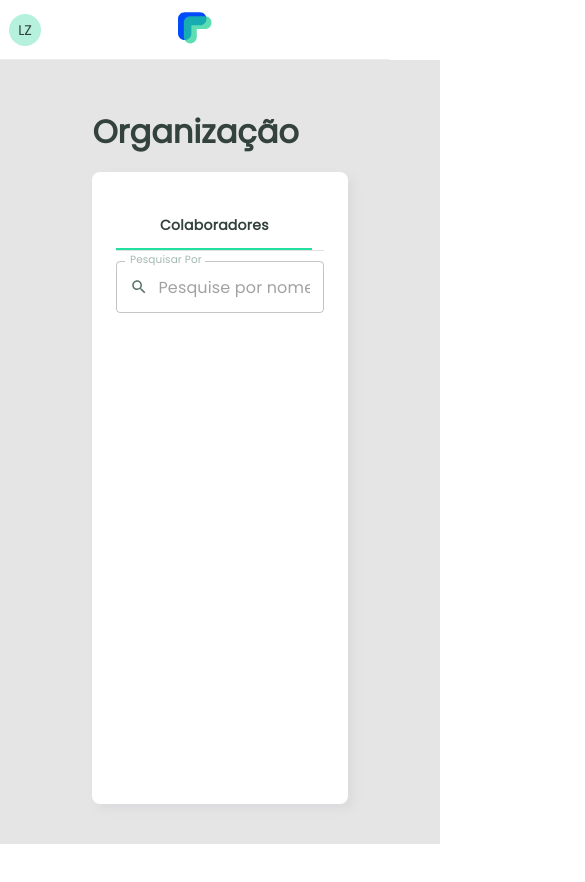
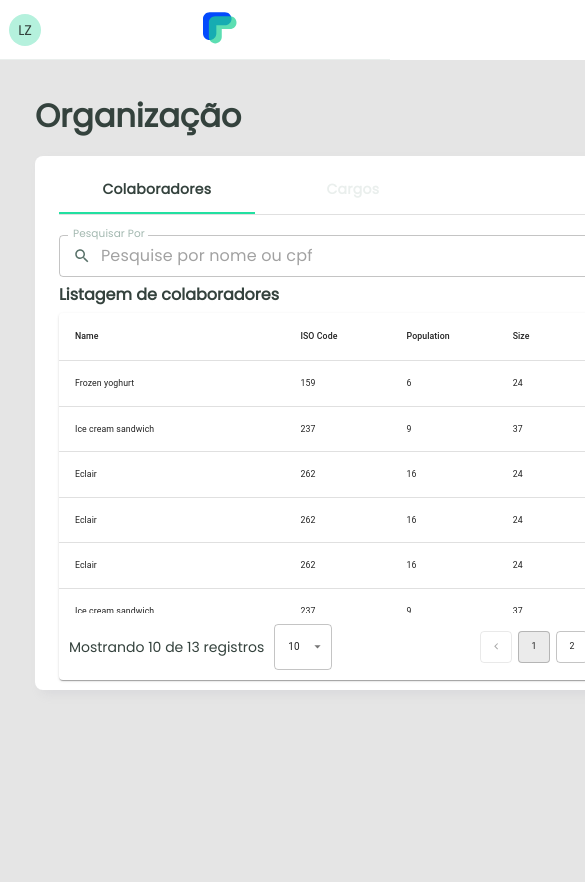
Before and after one commit to sguirodriguez/pedidopago-challenge, a Next.js app: page / in a window 390 px wide. Shown: the top 882 px of the page, 585 px wide, since content can reach past the window. Before the commit the page ends 844 px from the top, so only its background shows below. Built offline with nearby package versions, Linux system fonts and the light colour scheme.

Commit message:
feat: created component data table and adjust responsive for screen breakpoints

```diff
--- /dev/null
+++ b/src/components/DataTable/dataTable.components.tsx
@@ -0,0 +1,132 @@
+import React, { useState } from 'react'
+import Table from '@mui/material/Table'
+import TableBody from '@mui/material/TableBody'
+import TableCell from '@mui/material/TableCell'
+import TableContainer from '@mui/material/TableContainer'
+import TableHead from '@mui/material/TableHead'
+import TableRow from '@mui/material/TableRow'
+import Paper from '@mui/material/Paper'
+import Pagination from '@mui/material/Pagination'
+import MenuItem from '@mui/material/MenuItem'
+import Select from '@mui/material/Select'
+import { FooterPagination, FooterLeft, FooterTitle } from './dataTable.styles'
+
+interface Column {
+  id: 'name' | 'calories' | 'fat' | 'carbs' | 'protein'
+  label: string
+  minWidth?: number
+  align?: 'right' | 'left'
+  format?: (value: number) => string
+}
+
+const DataTable = () => {
+  const [page, setPage] = useState(0)
+  const [rowsPerPage, setRowsPerPage] = useState(10)
+
+  const handleChangeRows = (event: any) => {
+    setRowsPerPage(event.target.value)
+  }
+
+  const handleChangePage = (event: unknown, newPage: number) => {
+    setPage(newPage - 1)
+  }
+
+  const columns: readonly Column[] = [
+    { id: 'name', label: 'Name', minWidth: 170, align: 'left' },
+    { id: 'calories', label: 'ISO Code', minWidth: 80, align: 'left' },
+    { id: 'fat', label: 'Population', minWidth: 80, align: 'left' },
+    { id: 'carbs', label: 'Size', minWidth: 80, align: 'left' },
+    { id: 'protein', label: 'Best', minWidth: 80, align: 'left' },
+  ]
+
+  function createData(
+    name: string,
+    calories: number,
+    fat: number,
+    carbs: number,
+    protein: number
+  ) {
+    return { name, calories, fat, carbs, protein }
+  }
+
+  const rows = [
+    createData('Frozen yoghurt', 159, 6.0, 24, 4.0),
+    createData('Ice cream sandwich', 237, 9.0, 37, 4.3),
+    createData('Eclair', 262, 16.0, 24, 6.0),
+    createData('Eclair', 262, 16.0, 24, 6.0),
+    createData('Eclair', 262, 16.0, 24, 6.0),
+    createData('Ice cream sandwich', 237, 9.0, 37, 4.3),
+    createData('Ice cream sandwich', 237, 9.0, 37, 4.3),
+    createData('Ice cream sandwich', 237, 9.0, 37, 4.3),
+    createData('Ice cream sandwich', 237, 9.0, 37, 4.3),
+    createData('Ice cream sandwich', 237, 9.0, 37, 4.3),
+    createData('Ice cream sandwich', 237, 9.0, 37, 4.3),
+    createData('Frozen yoghurt', 159, 6.0, 24, 4.0),
+    createData('Frozen yoghurt', 159, 6.0, 24, 4.0),
+  ]
+
+  return (
+    <Paper sx={{ width: '100%', overflow: 'hidden' }}>
+      <TableContainer sx={{ maxHeight: 300 }}>
+        <Table sx={{ minWidth: 650 }} stickyHeader aria-label="sticky table">
+          <TableHead>
+            <TableRow>
+              {columns.map(column => (
+                <TableCell
+                  key={column.id}
+                  align={column.align}
+                  style={{ minWidth: column.minWidth }}
+                >
+                  {column.label}
+                </TableCell>
+              ))}
+            </TableRow>
+          </TableHead>
+          <TableBody>
+            {rows
+              .slice(page * rowsPerPage, page * rowsPerPage + rowsPerPage)
+              .map((row, index) => {
+                return (
+                  <TableRow hover role="checkbox" tabIndex={-1} key={index}>
+                    {columns.map(column => {
+                      const value = row[column.id]
+                      return (
+                        <TableCell key={column.id} align={column.align}>
+                          {value}
+                        </TableCell>
+                      )
+                    })}
+                  </TableRow>
+                )
+              })}
+          </TableBody>
+        </Table>
+      </TableContainer>
+
+      <FooterPagination>
+        <FooterLeft>
+          <FooterTitle>
+            Mostrando {rowsPerPage} de {rows.length} registros
+          </FooterTitle>
+          <Select
+            defaultValue={10}
+            value={rowsPerPage}
+            onChange={handleChangeRows}
+          >
+            <MenuItem value={10}>10</MenuItem>
+            <MenuItem value={20}>20</MenuItem>
+            <MenuItem value={50}>50</MenuItem>
+          </Select>
+        </FooterLeft>
+        <Pagination
+          count={Math.ceil(rows.length / rowsPerPage)}
+          onChange={handleChangePage}
+          variant="outlined"
+          shape="rounded"
+        />
+      </FooterPagination>
+    </Paper>
+  )
+}
+
+export default DataTable
--- /dev/null
+++ b/src/components/DataTable/dataTable.styles.tsx
@@ -0,0 +1,23 @@
+import styled from '@emotion/styled'
+import Stack from '@mui/material/Stack'
+import { textDefault } from '../../styles/global'
+
+export const FooterPagination = styled(Stack)`
+  padding: 10px;
+  display: flex;
+  flex-direction: row;
+  justify-content: space-between;
+  align-items: center;
+`
+
+export const FooterLeft = styled.div`
+  display: flex;
+  flex-direction: row;
+  justify-content: center;
+  align-items: center;
+  gap: 10px;
+`
+export const FooterTitle = styled(textDefault)`
+  font-size: 1.4rem;
+  line-height: 2.4rem;
+`
--- a/src/components/input/input.components.tsx
+++ b/src/components/input/input.components.tsx
@@ -46,8 +46,9 @@ const InputText = ({
             startAdornment: icon,
             style: inputStyle || {
               borderColor: colors.gray,
-              height: 52,
+              height: '4.2rem',
               fontSize: '1.6rem',
+              lineHeight: '2.4rem',
               fontFamily: 'Poppins',
             },
             notched: true,
--- a/src/components/layout/layout.styles.tsx
+++ b/src/components/layout/layout.styles.tsx
@@ -35,7 +35,6 @@ export const Left = styled.div`
   @media (max-width: 600px) {
     border: 0px;
     flex: 1;
-    margin-right: 50px;
     justify-content: center;
   }
 `
@@ -126,7 +125,14 @@ export const Rectangle = styled.div`
 export const Dashboard = styled.div`
   flex: 1;
   background-color: ${colors.background};
-  padding-top: 56px;
+
+  @media (max-width: 700px) {
+    height: 1000px;
+  }
+
+  @media (max-width: 576px) {
+    height: 1527px;
+  }
 `
 
 export const Content = styled.div`
@@ -134,4 +140,31 @@ export const Content = styled.div`
   height: 100%;
   margin: auto;
   box-sizing: border-box;
+  padding-top: 56px;
+  padding-bottom: 80px;
+
+  @media (max-width: 1910px) {
+    padding-top: 40px;
+    padding-bottom: 40px;
+    max-width: 65%;
+    max-height: 700px;
+  }
+
+  @media (max-width: 1300px) {
+    max-width: 80%;
+    padding-top: 20px;
+    padding-bottom: 20px;
+  }
+
+  @media (max-width: 780px) {
+    max-width: 90%;
+    padding-top: 15px;
+    padding-bottom: 15px;
+  }
+
+  @media (max-width: 576px) {
+    max-width: 90%;
+    padding-top: 40px;
+    padding-bottom: 125px;
+  }
 `
--- a/src/components/listEmployes/listEmployes.components.tsx
+++ b/src/components/listEmployes/listEmployes.components.tsx
@@ -1,23 +1,26 @@
 import React, { useState } from 'react'
 import Input from '../../components/input/input.components'
-import { IconInput } from './listEmployes.styles'
+import { IconInput, TitleTable } from './listEmployes.styles'
+import DataTable from '../DataTable/dataTable.components'
 
 const ListEmployes = () => {
   const [searchNameOrCpf, setSearchNameOrCpf] = useState('')
 
   const handleChange = (event: React.ChangeEvent<HTMLInputElement>) => {
-    console.log('ta vindo-->', event.target.value)
     setSearchNameOrCpf(event.target.value)
   }
 
   return (
-    <div>
+    <div style={{ paddingTop: 10 }}>
       <Input
         labelText="Pesquisar Por"
         placeholderText="Pesquise por nome ou cpf"
         handleChange={handleChange}
         icon={<IconInput />}
       />
+      <TitleTable>Listagem de colaboradores</TitleTable>
+      <div style={{ paddingTop: 10 }}></div>
+      <DataTable />
     </div>
   )
 }
--- a/src/components/listEmployes/listEmployes.styles.tsx
+++ b/src/components/listEmployes/listEmployes.styles.tsx
@@ -3,13 +3,14 @@ import { textDefault } from '../../styles/global'
 import SearchIcon from '@mui/icons-material/Search'
 import { colors } from '../../styles/global'
 
-export const textLabel = styled(textDefault)`
-  font-weight: 500;
-  font-size: 1.4rem;
-`
 export const IconInput = styled(SearchIcon)`
   height: 18px;
   width: 18px;
   color: ${colors.inputIcon};
   margin-right: 10px;
 `
+export const TitleTable = styled(textDefault)`
+  font-weight: 600;
+  font-size: 1.6rem;
+  line-height: 1.6rem;
+`
--- a/src/containers/home/home.screen.tsx
+++ b/src/containers/home/home.screen.tsx
@@ -37,7 +37,6 @@ const HomeScreen: NextPage = () => {
         display: 'flex',
         flexDirection: 'column',
         gap: 24,
-        paddingBottom: 40,
       }}
     >
       <Title>Organização</Title>
--- a/src/containers/home/home.styles.tsx
+++ b/src/containers/home/home.styles.tsx
@@ -14,7 +14,11 @@ export const Dashboard = styled.div`
   background-color: ${colors.white};
   border-radius: 8px;
   box-shadow: 5px 5px 10px 0px rgba(165, 171, 179, 0.16);
-  padding: 30px 24px 30px 24px;
+  padding: 40px 24px;
+
+  @media (max-width: 1910px) {
+    padding: 10px 24px 10px 24px;
+  }
 `
 
 export const TabTitle = styled(textDefault)`
--- a/src/styles/global.ts
+++ b/src/styles/global.ts
@@ -27,4 +27,5 @@ export const colors = {
   textColor:'#587169',
   inputLabel:'#A3B8B0',
   inputIcon:'#587169',
+  tableBorderColor:'#CAD6D1'
 }
```
